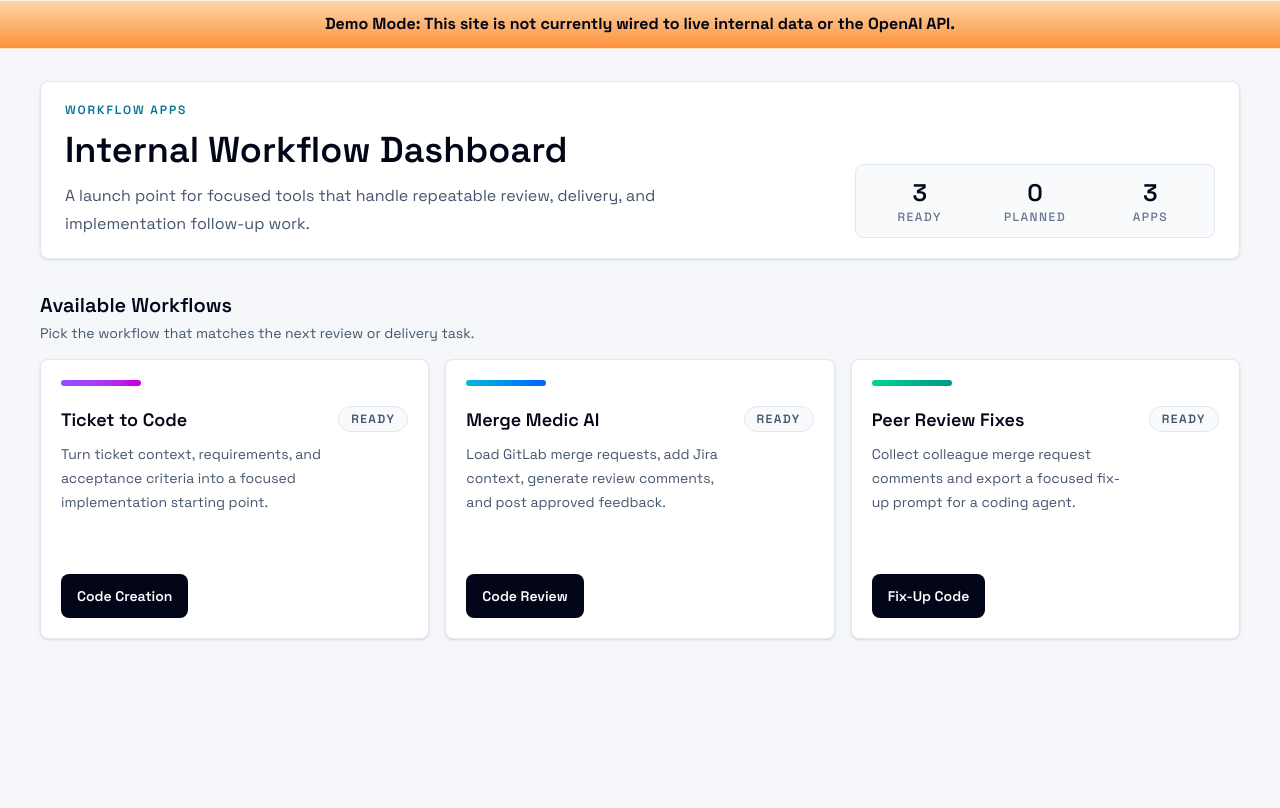
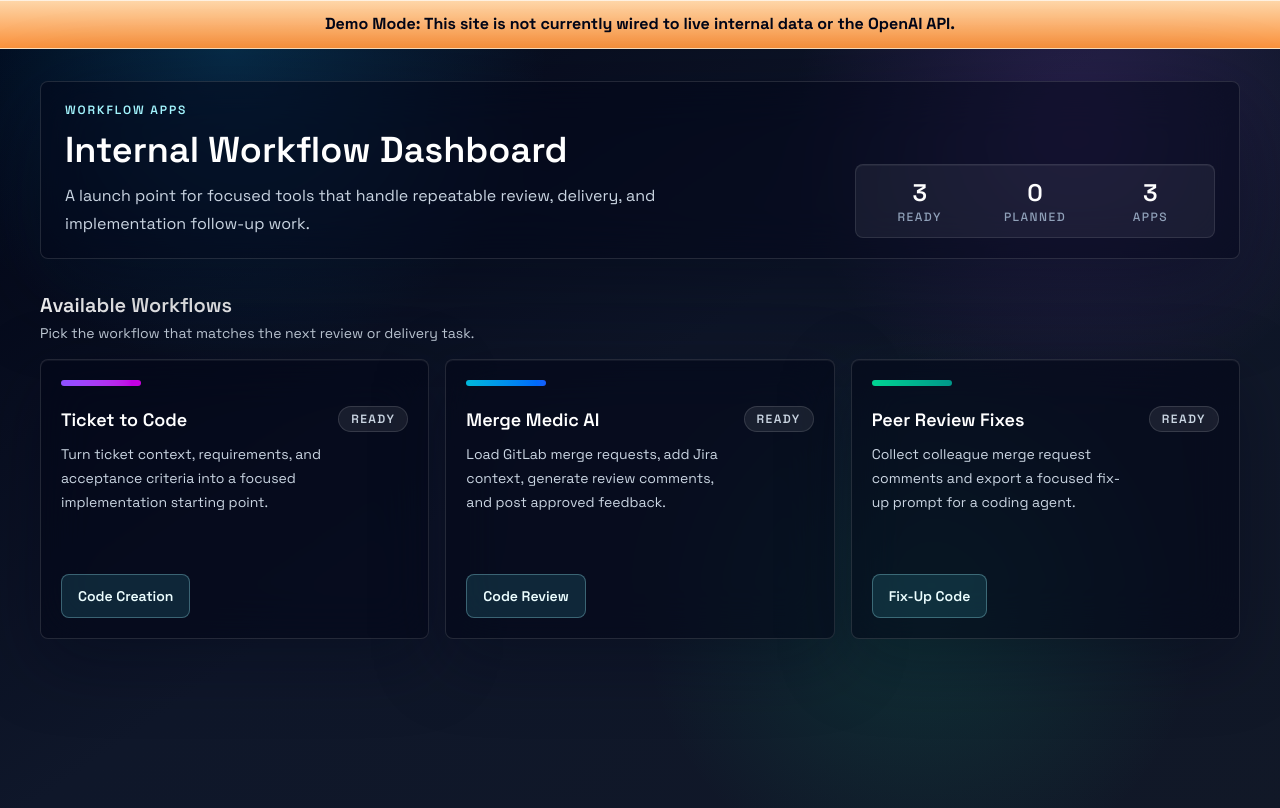
Before and after one commit to kevincauto/workflow-app, a Next.js app: page / in a window 1280 px wide. Shown: the top 808 px of the page. Built offline with nearby package versions, Linux system fonts and the light colour scheme.

Commit message:
feat: update styling for the internal workflow dashboard and improve accessibility

```diff
--- a/src/app/page.tsx
+++ b/src/app/page.tsx
@@ -61,44 +61,44 @@ export default function Home() {
   ).length;
 
   return (
-    <main className="min-h-screen bg-[#f5f7fb] px-4 py-8 text-slate-950 sm:px-6 lg:px-10">
+    <main className="min-h-screen bg-[radial-gradient(circle_at_18%_0%,rgba(14,165,233,0.22),transparent_24%),radial-gradient(circle_at_84%_10%,rgba(168,85,247,0.18),transparent_22%),radial-gradient(circle_at_72%_70%,rgba(16,185,129,0.16),transparent_26%),linear-gradient(145deg,#020617_0%,#0f172a_46%,#111827_100%)] px-4 py-8 text-slate-50 sm:px-6 lg:px-10">
       <div className="mx-auto flex max-w-7xl flex-col gap-8">
-        <header className="rounded-lg border border-slate-200 bg-white px-5 py-5 shadow-sm sm:px-6">
+        <header className="rounded-lg border border-white/12 bg-slate-950/55 px-5 py-5 shadow-[0_28px_90px_rgba(2,6,23,0.45)] backdrop-blur-xl sm:px-6">
           <div className="flex flex-col gap-5 lg:flex-row lg:items-end lg:justify-between">
             <div className="max-w-3xl">
-              <p className="text-xs font-semibold uppercase tracking-[0.16em] text-cyan-700">
+              <p className="text-xs font-semibold uppercase tracking-[0.16em] text-cyan-200">
                 Workflow Apps
               </p>
-              <h1 className="mt-3 text-3xl font-semibold text-slate-950 sm:text-4xl">
+              <h1 className="mt-3 text-3xl font-semibold text-white sm:text-4xl">
                 Internal Workflow Dashboard
               </h1>
-              <p className="mt-3 max-w-2xl text-base leading-7 text-slate-600">
+              <p className="mt-3 max-w-2xl text-base leading-7 text-slate-300">
                 A launch point for focused tools that handle repeatable review,
                 delivery, and implementation follow-up work.
               </p>
             </div>
-            <div className="grid grid-cols-3 gap-3 rounded-lg border border-slate-200 bg-slate-50 p-3 text-center sm:min-w-90">
+            <div className="grid grid-cols-3 gap-3 rounded-lg border border-white/10 bg-white/6 p-3 text-center shadow-[inset_0_1px_0_rgba(255,255,255,0.05)] sm:min-w-90">
               <div>
-                <p className="text-2xl font-semibold text-slate-950">
+                <p className="text-2xl font-semibold text-white">
                   {readyCount}
                 </p>
-                <p className="text-xs font-medium uppercase tracking-[0.12em] text-slate-500">
+                <p className="text-xs font-medium uppercase tracking-[0.12em] text-slate-400">
                   Ready
                 </p>
               </div>
               <div>
-                <p className="text-2xl font-semibold text-slate-950">
+                <p className="text-2xl font-semibold text-white">
                   {plannedCount}
                 </p>
-                <p className="text-xs font-medium uppercase tracking-[0.12em] text-slate-500">
+                <p className="text-xs font-medium uppercase tracking-[0.12em] text-slate-400">
                   Planned
                 </p>
               </div>
               <div>
-                <p className="text-2xl font-semibold text-slate-950">
+                <p className="text-2xl font-semibold text-white">
                   {workflowApps.length}
                 </p>
-                <p className="text-xs font-medium uppercase tracking-[0.12em] text-slate-500">
+                <p className="text-xs font-medium uppercase tracking-[0.12em] text-slate-400">
                   Apps
                 </p>
               </div>
@@ -111,11 +111,11 @@ export default function Home() {
             <div>
               <h2
                 id="workflow-apps-title"
-                className="text-xl font-semibold text-slate-950"
+                className="text-xl font-semibold text-white"
               >
                 Available Workflows
               </h2>
-              <p className="mt-1 text-sm text-slate-600">
+              <p className="mt-1 text-sm text-slate-300">
                 Pick the workflow that matches the next review or delivery task.
               </p>
             </div>
@@ -125,7 +125,7 @@ export default function Home() {
             {workflowApps.map((app) => (
               <article
                 key={app.name}
-                className="flex min-h-70 flex-col justify-between rounded-lg border border-slate-200 bg-white p-5 shadow-sm"
+                className="flex min-h-70 flex-col justify-between rounded-lg border border-white/12 bg-slate-950/58 p-5 shadow-[0_22px_70px_rgba(2,6,23,0.34),inset_0_1px_0_rgba(255,255,255,0.05)] backdrop-blur-xl transition hover:-translate-y-0.5 hover:border-white/20 hover:bg-slate-950/70"
               >
                 <div>
                   <div
@@ -133,14 +133,14 @@ export default function Home() {
                   />
                   <div className="mt-5 flex items-start justify-between gap-4">
                     <div>
-                      <h3 className="text-lg font-semibold text-slate-950">
+                      <h3 className="text-lg font-semibold text-white">
                         {app.name}
                       </h3>
-                      <p className="mt-2 text-sm leading-6 text-slate-600">
+                      <p className="mt-2 text-sm leading-6 text-slate-300">
                         {app.description}
                       </p>
                     </div>
-                    <span className="rounded-full border border-slate-200 bg-slate-50 px-3 py-1 text-xs font-semibold uppercase tracking-[0.12em] text-slate-600">
+                    <span className="rounded-full border border-white/12 bg-white/8 px-3 py-1 text-xs font-semibold uppercase tracking-[0.12em] text-slate-300">
                       {app.status}
                     </span>
                   </div>
@@ -150,7 +150,7 @@ export default function Home() {
                   {app.active ? (
                     <Link
                       href={app.href}
-                      className="inline-flex min-h-11 items-center justify-center rounded-lg bg-slate-950 px-4 py-2 text-sm font-semibold text-white transition hover:bg-cyan-800 focus:outline-none focus:ring-2 focus:ring-cyan-500 focus:ring-offset-2"
+                      className="inline-flex min-h-11 items-center justify-center rounded-lg border border-cyan-200/30 bg-cyan-300/12 px-4 py-2 text-sm font-semibold text-cyan-50 transition hover:border-cyan-100/45 hover:bg-cyan-300/20 focus:outline-none focus:ring-2 focus:ring-cyan-300 focus:ring-offset-2 focus:ring-offset-slate-950"
                     >
                       {app.action}
                     </Link>
@@ -158,7 +158,7 @@ export default function Home() {
                     <button
                       type="button"
                       disabled
-                      className="inline-flex min-h-11 items-center justify-center rounded-lg border border-slate-200 bg-slate-100 px-4 py-2 text-sm font-semibold text-slate-500"
+                      className="inline-flex min-h-11 items-center justify-center rounded-lg border border-white/10 bg-white/6 px-4 py-2 text-sm font-semibold text-slate-500"
                     >
                       {app.action ?? "Planned"}
                     </button>
```
